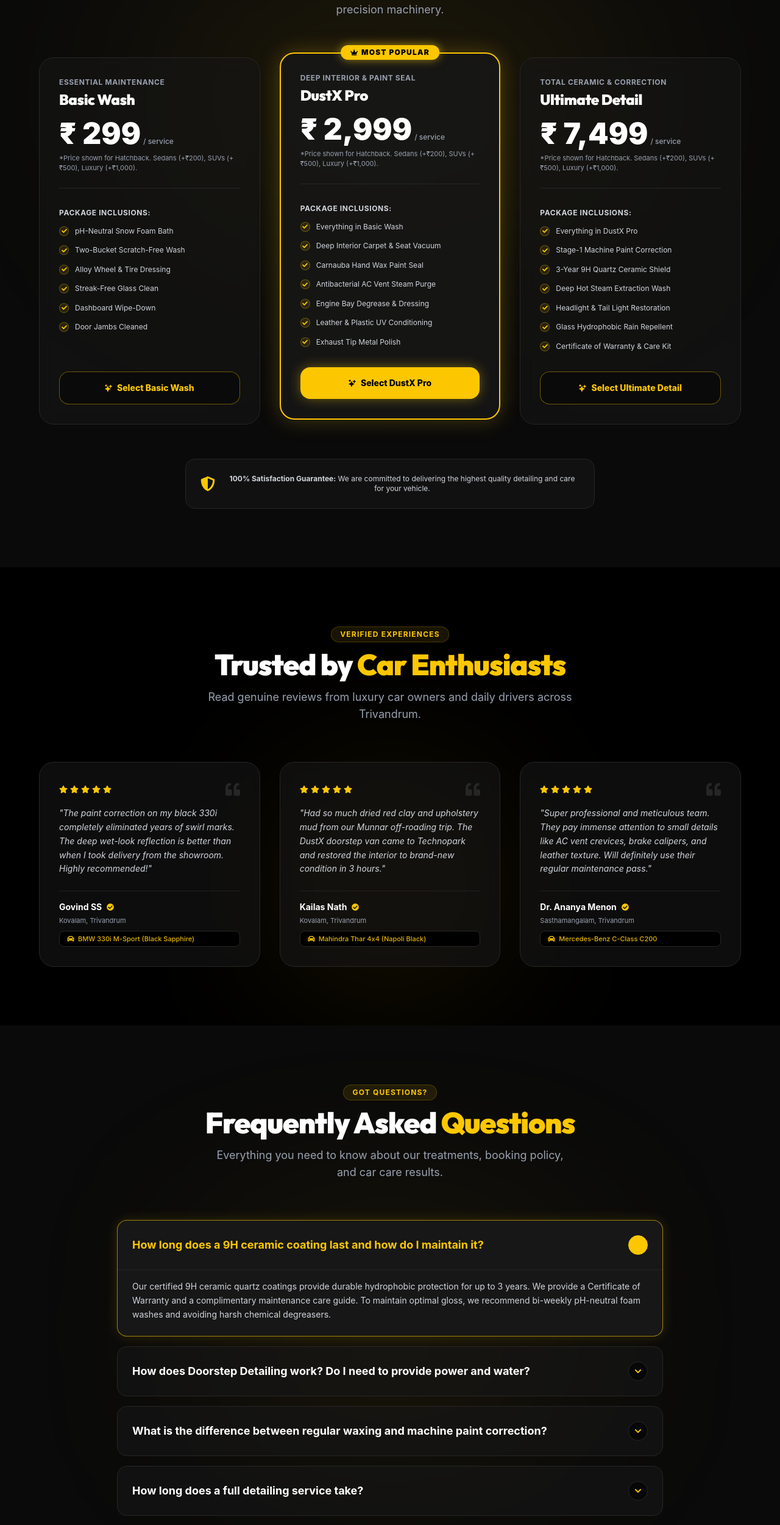
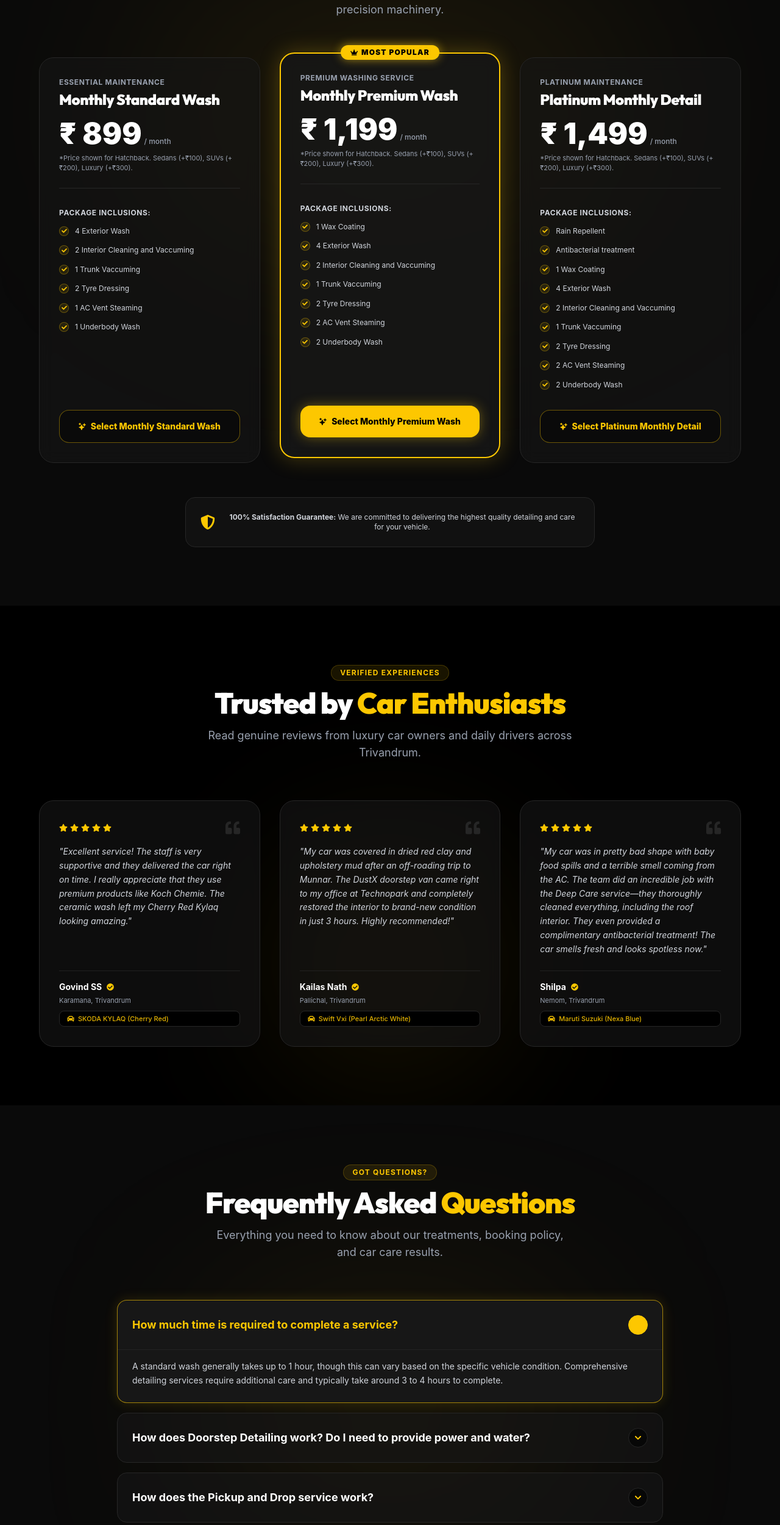
Before and after one commit to AnandRP2030/dustx-website, a React (Vite) app in the folder client/: page / in a window 1280 px wide. Shown: the part 3962-6462 px from the top of the page at 61% size. Built offline with nearby package versions, Linux system fonts and the light colour scheme.

Commit message:
Feat: Content updated

```diff
--- a/client/src/components/BeforeAfterSlider.tsx
+++ b/client/src/components/BeforeAfterSlider.tsx
@@ -285,7 +285,7 @@ function BeforeAfterSlider({ onOpenBooking }: BeforeAfterSliderProps) {
                       if (onOpenBooking) {
                         onOpenBooking(currentScenario.title);
                       } else {
-                        window.open('https://wa.me/9746762831?text=Hi%20DustX!%20I%20am%20interested%20in%20the%20transformation%20package.', '_blank');
+                        window.open('https://wa.me/7012947094?text=Hi%20DustX!%20I%20am%20interested%20in%20the%20transformation%20package.', '_blank');
                       }
                     }}
                     className="inline-flex items-center justify-center px-6 py-3.5 bg-yellow-400 hover:bg-yellow-300 text-black font-bold rounded-xl shadow-[0_0_15px_rgba(250,204,21,0.3)] hover:shadow-[0_0_25px_rgba(250,204,21,0.6)] transition-all duration-300 text-sm cursor-pointer"
--- a/client/src/components/BookingModal.tsx
+++ b/client/src/components/BookingModal.tsx
@@ -155,7 +155,7 @@ function BookingModal({ isOpen, onClose, initialPackage }: BookingModalProps) {
 
   const getWhatsAppVerifyUrl = () => {
     const text = `*DustX Booking Verification*%0A%0A*Reference:* ${bookingRef}%0A*Name:* ${customerName}%0A*Phone:* ${customerPhone}%0A*Vehicle:* ${vehicleType}%0A*Package:* ${selectedPackage}%0A*Est. Total:* ₹ ${estimatedPrice.toLocaleString('en-IN')}%0A*Mode:* ${serviceMode}%0A*Date:* ${serviceDate}%0A*Time:* ${timeSlot}${customerAddress ? `%0A*Location:* ${customerAddress}` : ''}`;
-    return `https://wa.me/9746762831?text=${text}`;
+    return `https://wa.me/7012947094?text=${text}`;
   };
 
   const resetAndClose = () => {
--- a/client/src/components/ContactFooter.tsx
+++ b/client/src/components/ContactFooter.tsx
@@ -86,12 +86,12 @@ function ContactFooter() {
                 </div>
                 <div>
                   <span className="text-[11px] text-gray-400 font-bold uppercase tracking-wider block">Direct Phone</span>
-                  <span className="text-sm font-bold text-white group-hover:text-yellow-400 transition-colors">95674 87057, 97467 62831</span>
+                  <span className="text-sm font-bold text-white group-hover:text-yellow-400 transition-colors">70129 47094, 97467 62831</span>
                 </div>
               </a>
 
               <a
-                href="https://wa.me/9746762831?text=Hi%20DustX!%20I%20would%20like%20to%20inquire%20about%20a%20detailing%20service."
+                href="https://wa.me/7012947094?text=Hi%20DustX!%20I%20would%20like%20to%20inquire%20about%20a%20detailing%20service."
                 target="_blank"
                 rel="noopener noreferrer"
                 className="flex items-center gap-3.5 p-3.5 rounded-2xl bg-neutral-900/80 border border-neutral-800 hover:border-green-500/50 transition-colors group"
@@ -101,7 +101,7 @@ function ContactFooter() {
                 </div>
                 <div>
                   <span className="text-[11px] text-gray-400 font-bold uppercase tracking-wider block">WhatsApp Concierge</span>
-                  <span className="text-sm font-bold text-white group-hover:text-green-400 transition-colors">97467 62831 (Instant Chat)</span>
+                  <span className="text-sm font-bold text-white group-hover:text-green-400 transition-colors">70129 47094 (Instant Chat)</span>
                 </div>
               </a>
 
--- a/client/src/components/FAQ.tsx
+++ b/client/src/components/FAQ.tsx
@@ -9,24 +9,24 @@ interface FAQItem {
 
 const faqs: FAQItem[] = [
   {
-    question: "How long does a 9H ceramic coating last and how do I maintain it?",
-    answer: "Our certified 9H ceramic quartz coatings provide durable hydrophobic protection for up to 3 years. We provide a Certificate of Warranty and a complimentary maintenance care guide. To maintain optimal gloss, we recommend bi-weekly pH-neutral foam washes and avoiding harsh chemical degreasers."
+    question: "How much time is required to complete a service?",
+    answer: "A standard wash generally takes up to 1 hour, though this can vary based on the specific vehicle condition. Comprehensive detailing services require additional care and typically take around 3 to 4 hours to complete."
   },
   {
     question: "How does Doorstep Detailing work? Do I need to provide power and water?",
     answer: "For doorstep service, our team arrives with all specialized equipment, polishers, steam extractors, and detailing chemicals. The customer only needs to provide a standard domestic water tap connection, an electrical power plug point, and adequate parking space around the car."
   },
   {
-    question: "What is the difference between regular waxing and machine paint correction?",
-    answer: "Regular waxing merely fills and masks minor clearcoat imperfections temporarily (lasting 3-6 weeks). Paint correction uses precision dual-action and rotary machines with specialized micro-abrasive compounds to permanently level out 90%+ of swirl marks, scratches, and oxidation, revealing true optical mirror reflection."
+    question: "How does the Pickup and Drop service work?",
+    answer: "Our team will collect your vehicle from your specified location and safely transport it to our dedicated detailing studio. Once all requested services are fully completed, we will promptly deliver the freshly detailed vehicle back to your doorstep."
   },
   {
-    question: "How long does a full detailing service take?",
-    answer: "A Basic Wash takes ~45 minutes. The DustX Pro package requires 2 to 3 hours. Comprehensive Ultimate Detailing with multi-stage paint correction and ceramic curing takes between 5 to 7 hours of meticulous manual craftsmanship."
+    question: "Do I need to pay any advance money to book a service?",
+    answer: "No, we do not require any advance payments. You can simply pay the full amount once the service is completed and you are completely satisfied with the results."
   },
   {
-    question: "Do you provide interior leather conditioning and odor removal?",
-    answer: "Yes! Our interior detailing includes high-temperature steam extraction (which eliminates 99.9% of bacteria and allergens), antibacterial AC duct purging, and deep pH-balanced leather feeding to prevent cracking while leaving a factory OEM matte finish."
+    question: "What happens if I am not satisfied with the service?",
+    answer: "Customer satisfaction is our top priority. If you are not completely happy with the results, simply let our team know, and we will rectify the issue or re-do the specific service."
   }
 ];
 
--- a/client/src/components/Pricing.tsx
+++ b/client/src/components/Pricing.tsx
@@ -8,50 +8,52 @@ interface PricingProps {
 
 const packages = [
   {
-    name: "Basic Wash",
-    price: "₹ 299",
+    name: "Monthly Standard Wash",
+    price: "₹ 899",
     tagline: "Essential Maintenance",
     popular: false,
     badge: "Quick Care",
     features: [
-      "pH-Neutral Snow Foam Bath",
-      "Two-Bucket Scratch-Free Wash",
-      "Alloy Wheel & Tire Dressing",
-      "Streak-Free Glass Clean",
-      "Dashboard Wipe-Down",
-      "Door Jambs Cleaned"
+      "4 Exterior Wash",
+      "2 Interior Cleaning and Vaccuming",
+      "1 Trunk Vaccuming",
+      "2 Tyre Dressing",
+      "1 AC Vent Steaming",
+      "1 Underbody Wash"
     ]
   },
   {
-    name: "DustX Pro",
-    price: "₹ 2,999",
-    tagline: "Deep Interior & Paint Seal",
+    name: "Monthly Premium Wash",
+    price: "₹ 1,199",
+    tagline: "Premium Washing Service",
     popular: true,
     badge: "MOST POPULAR",
-    features: [
-      "Everything in Basic Wash",
-      "Deep Interior Carpet & Seat Vacuum",
-      "Carnauba Hand Wax Paint Seal",
-      "Antibacterial AC Vent Steam Purge",
-      "Engine Bay Degrease & Dressing",
-      "Leather & Plastic UV Conditioning",
-      "Exhaust Tip Metal Polish"
+     features: [
+      "1 Wax Coating",
+      "4 Exterior Wash",
+      "2 Interior Cleaning and Vaccuming",
+      "1 Trunk Vaccuming",
+      "2 Tyre Dressing",
+      "2 AC Vent Steaming",
+      "2 Underbody Wash"
     ]
   },
   {
-    name: "Ultimate Detail",
-    price: "₹ 7,499",
-    tagline: "Total Ceramic & Correction",
+    name: "Platinum Monthly Detail",
+    price: "₹ 1,499",
+    tagline: "PLATINUM MAINTENANCE",
     popular: false,
     badge: "ULTIMATE GLOSS",
     features: [
-      "Everything in DustX Pro",
-      "Stage-1 Machine Paint Correction",
-      "3-Year 9H Quartz Ceramic Shield",
-      "Deep Hot Steam Extraction Wash",
-      "Headlight & Tail Light Restoration",
-      "Glass Hydrophobic Rain Repellent",
-      "Certificate of Warranty & Care Kit"
+      "Rain Repellent",
+      "Antibacterial treatment",
+      "1 Wax Coating",
+      "4 Exterior Wash",
+      "2 Interior Cleaning and Vaccuming",
+      "1 Trunk Vaccuming",
+      "2 Tyre Dressing",
+      "2 AC Vent Steaming",
+      "2 Underbody Wash"
     ]
   },
 ];
@@ -123,10 +125,10 @@ function Pricing({ onSelectPackage }: PricingProps) {
                       <span className="text-4xl sm:text-5xl font-black text-white">
                         {pkg.price}
                       </span>
-                      <span className="text-xs text-gray-400 font-medium">/ service</span>
+                      <span className="text-xs text-gray-400 font-medium">/ month</span>
                     </div>
                     <p className="text-[11px] text-gray-400 mt-2">
-                      *Price shown for Hatchback. Sedans (+₹200), SUVs (+₹500), Luxury (+₹1,000).
+                      *Price shown for Hatchback. Sedans (+₹100), SUVs (+₹200), Luxury (+₹300).
                     </p>
                   </div>
 
--- a/client/src/components/Testimonials.tsx
+++ b/client/src/components/Testimonials.tsx
@@ -4,30 +4,30 @@ import { FaStar, FaQuoteLeft, FaCheckCircle, FaCar } from 'react-icons/fa';
 const reviews = [
   {
     name: "Govind SS",
-    location: "Kovalam, Trivandrum",
-    car: "BMW 330i M-Sport (Black Sapphire)",
+    location: "Karamana, Trivandrum",
+    car: "SKODA KYLAQ (Cherry Red)",
     rating: 5,
-    date: "1 week ago",
-    service: "Ultimate Detail + 9H Ceramic",
-    review: "The paint correction on my black 330i completely eliminated years of swirl marks. The deep wet-look reflection is better than when I took delivery from the showroom. Highly recommended!"
+    date: "1 month ago",
+    service: "Ceramic Wash",
+    review: "Excellent service! The staff is very supportive and they delivered the car right on time. I really appreciate that they use premium products like Koch Chemie. The ceramic wash left my Cherry Red Kylaq looking amazing."
   },
   {
     name: "Kailas Nath",
-    location: "Kovalam, Trivandrum",
-    car: "Mahindra Thar 4x4 (Napoli Black)",
+    location: "Pallichal, Trivandrum",
+    car: "Swift Vxi (Pearl Arctic White)",
     rating: 5,
     date: "2 weeks ago",
-    service: "Interior Steam Clean + Underbody",
-    review: "Had so much dried red clay and upholstery mud from our Munnar off-roading trip. The DustX doorstep van came to Technopark and restored the interior to brand-new condition in 3 hours."
+    service: "Monthly Premium Wash",
+    review: "My car was covered in dried red clay and upholstery mud after an off-roading trip to Munnar. The DustX doorstep van came right to my office at Technopark and completely restored the interior to brand-new condition in just 3 hours. Highly recommended!"
   },
   {
-    name: "Dr. Ananya Menon",
-    location: "Sasthamangalam, Trivandrum",
-    car: "Mercedes-Benz C-Class C200",
+    name: "Shilpa",
+    location: "Nemom, Trivandrum",
+    car: "Maruti Suzuki (Nexa Blue)",
     rating: 5,
     date: "3 weeks ago",
-    service: "DustX Pro Package",
-    review: "Super professional and meticulous team. They pay immense attention to small details like AC vent crevices, brake calipers, and leather texture. Will definitely use their regular maintenance pass."
+    service: "Deep Care",
+    review: "My car was in pretty bad shape with baby food spills and a terrible smell coming from the AC. The team did an incredible job with the Deep Care service—they thoroughly cleaned everything, including the roof interior. They even provided a complimentary antibacterial treatment! The car smells fresh and looks spotless now."
   }
 ];
 
```
